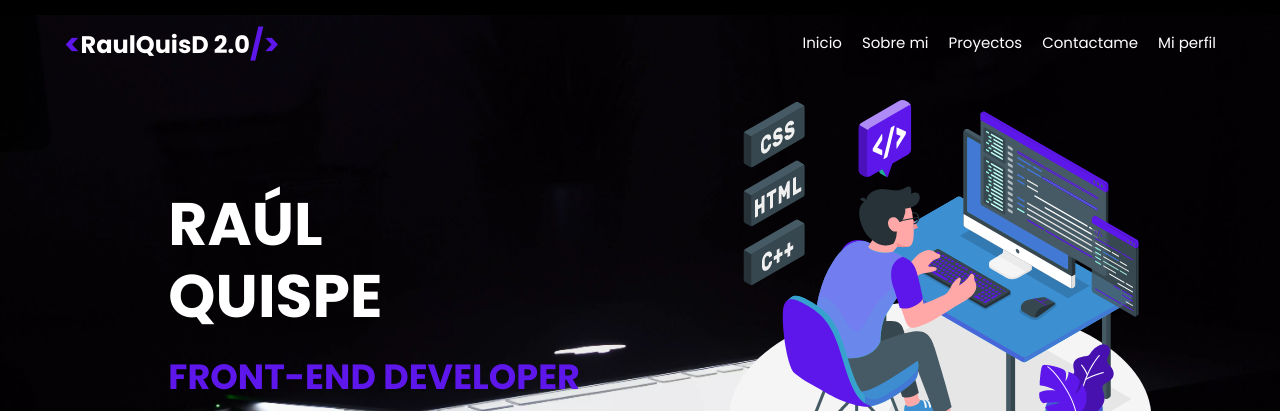
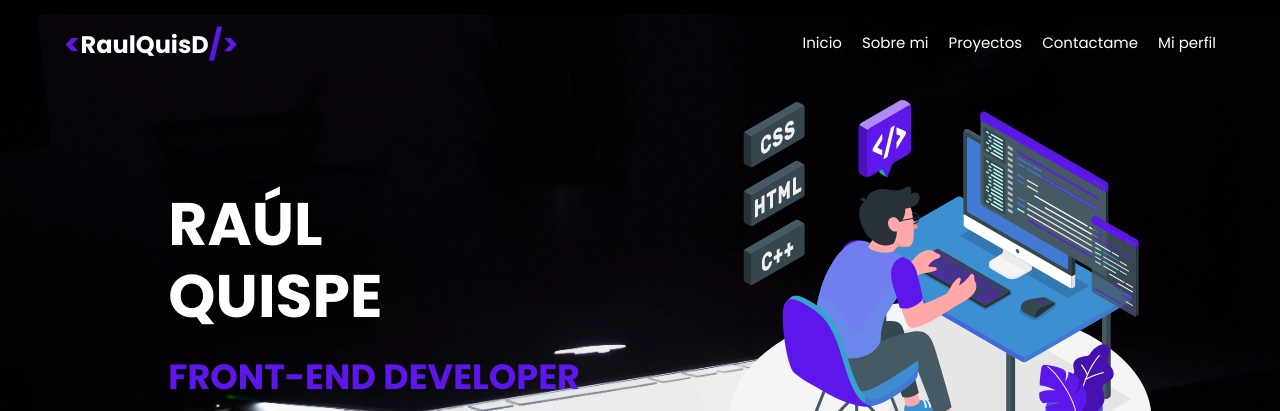
Before and after one commit to RaulQD/PortfolioRaulQuisD, a plain HTML site: page index.html in a window 1280 px wide. Shown: the top 411 px of the page. Drawn offline with Linux system fonts and the light colour scheme.

Commit message:
Cambio del titulo

```diff
--- a/index.html
+++ b/index.html
@@ -20,7 +20,7 @@
             <nav class="navbar__menu">
                 <div class="navbar__logo">
                     <p class="navbar__title">
-                        <a class="navbar__title-link"href="#">RaulQuisD 2.0</a>
+                        <a class="navbar__title-link"href="#">RaulQuisD</a>
                     </p>
                 </div>
                 <!-- <div class="sidebar__menu">
```
